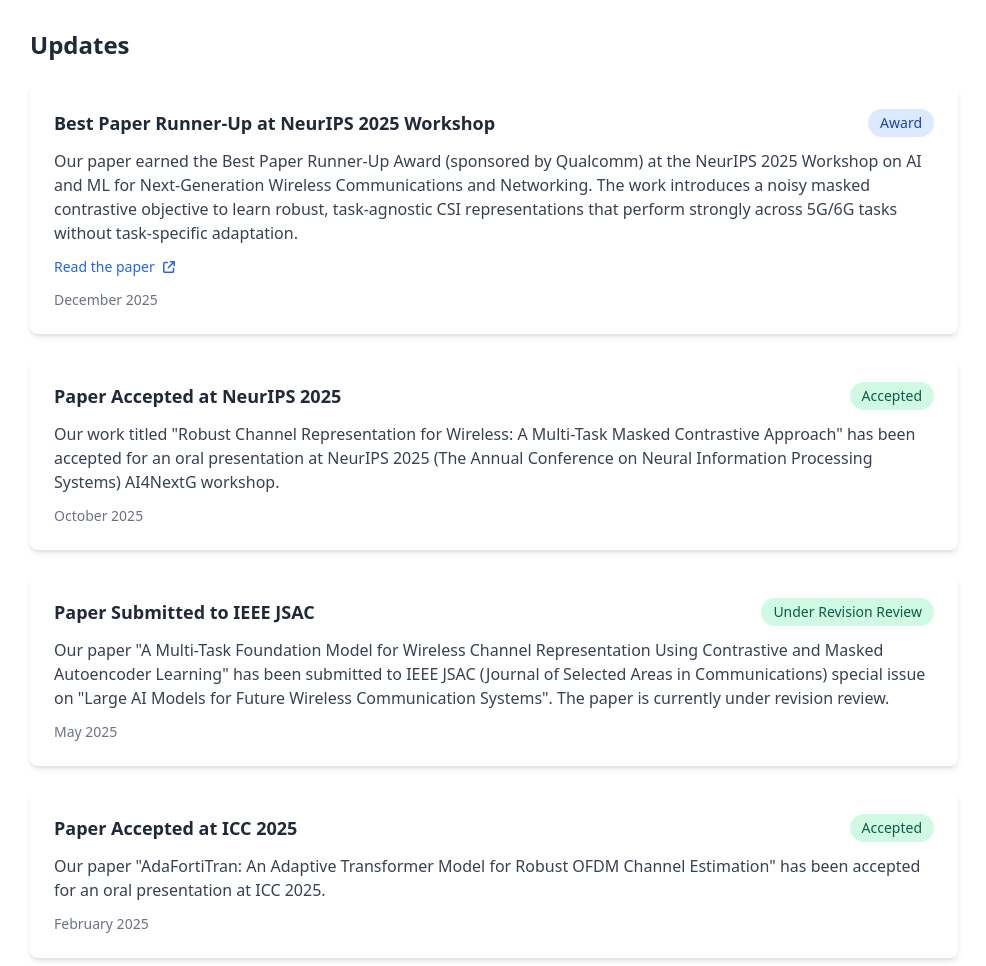
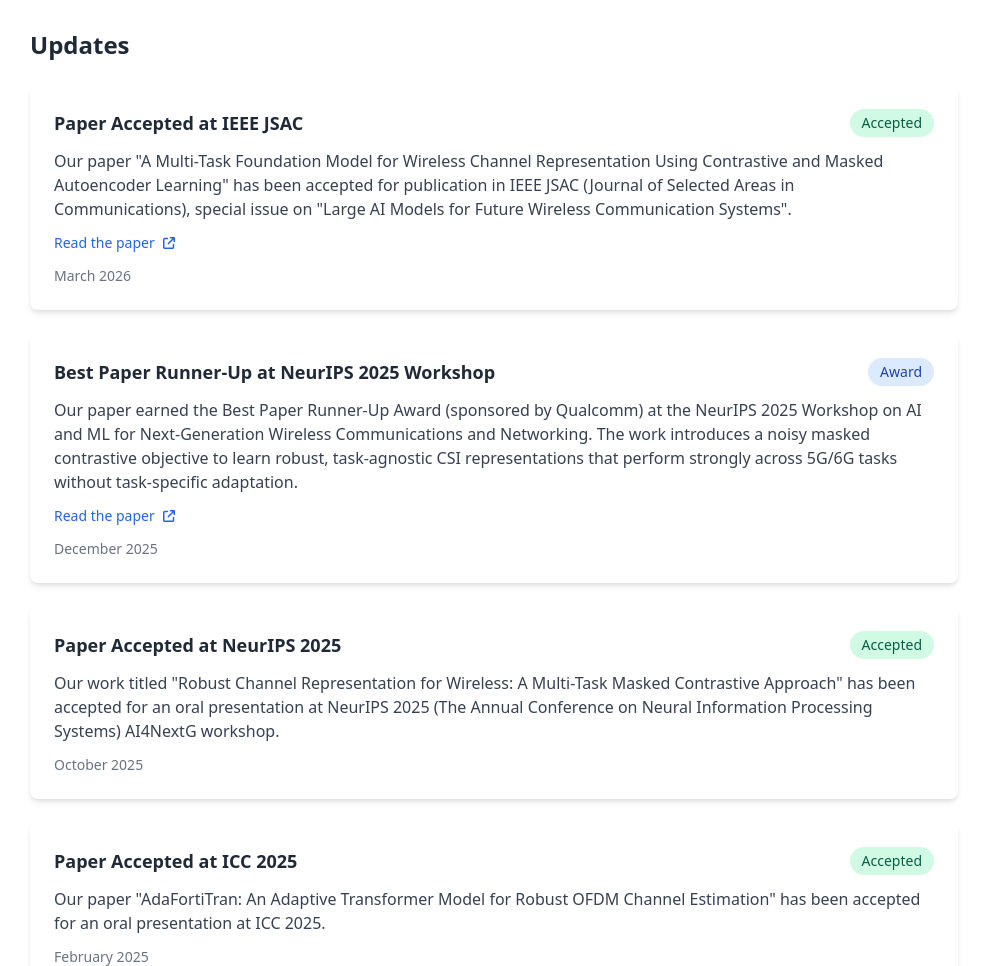
Before and after one commit to BerkIGuler/BerkIGuler.github.io, a plain HTML site: page index.html in a window 1280 px wide. Shown: the part 839-1805 px from the top of the page, without its empty margins (146-1132 px from the left). Drawn offline with nearby package versions, Linux system fonts and the light colour scheme.

Commit message:
Update index.html to reflect recent paper acceptances, including a new entry for IEEE JSAC and adjustments to the NeurIPS 2025 Workshop details, along with corresponding date and link updates.

```diff
--- a/index.html
+++ b/index.html
@@ -181,6 +181,30 @@
             <div id="updates" class="mt-8">
                 <h2 class="text-2xl font-bold text-gray-800 dark:text-gray-100 mb-6">Updates</h2>
                 <div class="space-y-6">
+                    <!-- Update Entry: JSAC accepted -->
+                    <div class="bg-white dark:bg-gray-700 rounded-lg shadow-md p-6 transition-colors duration-200">
+                        <div class="space-y-3">
+                            <div class="flex items-start justify-between flex-wrap gap-2">
+                                <h3 class="text-lg font-semibold text-gray-800 dark:text-gray-100">
+                                    Paper Accepted at IEEE JSAC
+                                </h3>
+                                <span class="px-3 py-1 bg-green-100 dark:bg-green-900 text-green-800 dark:text-green-200 text-sm rounded-full font-medium">
+                                    Accepted
+                                </span>
+                            </div>
+                            <p class="text-gray-700 dark:text-gray-300">
+                                Our paper "A Multi-Task Foundation Model for Wireless Channel Representation Using Contrastive and Masked Autoencoder Learning" has been accepted for publication in IEEE JSAC (Journal of Selected Areas in Communications), special issue on "Large AI Models for Future Wireless Communication Systems".
+                            </p>
+                            <a href="https://ieeexplore.ieee.org/document/11455140" target="_blank" rel="noopener noreferrer" class="inline-flex items-center text-blue-600 dark:text-blue-300 hover:underline text-sm font-medium">
+                                Read the paper
+                                <i class="fas fa-arrow-up-right-from-square ml-2 text-xs"></i>
+                            </a>
+                            <p class="text-sm text-gray-500 dark:text-gray-400">
+                                March 2026
+                            </p>
+                        </div>
+                    </div>
+
                     <!-- Update Entry 0 -->
                     <div class="bg-white dark:bg-gray-700 rounded-lg shadow-md p-6 transition-colors duration-200">
                         <div class="space-y-3">
@@ -225,27 +249,7 @@
                         </div>
                     </div>
 
-                                        <!-- Update Entry 2 -->
-                    <div class="bg-white dark:bg-gray-700 rounded-lg shadow-md p-6 transition-colors duration-200">
-                        <div class="space-y-3">
-                            <div class="flex items-start justify-between flex-wrap gap-2">
-                                <h3 class="text-lg font-semibold text-gray-800 dark:text-gray-100">
-                                    Paper Submitted to IEEE JSAC
-                                </h3>
-                                <span class="px-3 py-1 bg-green-100 dark:bg-green-900 text-green-800 dark:text-green-200 text-sm rounded-full font-medium">
-                                    Under Revision Review
-                                </span>
-                            </div>
-                            <p class="text-gray-700 dark:text-gray-300">
-                                Our paper "A Multi-Task Foundation Model for Wireless Channel Representation Using Contrastive and Masked Autoencoder Learning" has been submitted to IEEE JSAC (Journal of Selected Areas in Communications) special issue on "Large AI Models for Future Wireless Communication Systems". The paper is currently under revision review.
-                            </p>
-                            <p class="text-sm text-gray-500 dark:text-gray-400">
-                                May 2025
-                            </p>
-                        </div>
-                    </div>
-
-                    <!-- Update Entry 3 -->
+                    <!-- Update Entry 2 -->
                     <div class="bg-white dark:bg-gray-700 rounded-lg shadow-md p-6 transition-colors duration-200">
                         <div class="space-y-3">
                             <div class="flex items-start justify-between flex-wrap gap-2">
@@ -365,7 +369,7 @@
                                     <span class="px-3 py-1 bg-indigo-100 dark:bg-indigo-900 text-indigo-800 dark:text-indigo-200 text-sm rounded-full">Wireless Channels</span>
                                     <span class="px-3 py-1 bg-yellow-100 dark:bg-yellow-900 text-yellow-800 dark:text-yellow-200 text-sm rounded-full">Self-supervised learning</span>
                                 </div>
-                                <a href="https://arxiv.org/abs/2505.09160"
+                                <a href="https://ieeexplore.ieee.org/document/11455140"
                                    target="_blank"
                                    rel="noopener noreferrer"
                                    class="inline-flex items-center text-blue-600 dark:text-blue-400 hover:text-blue-800 dark:hover:text-blue-300 transition-colors duration-200">
```
